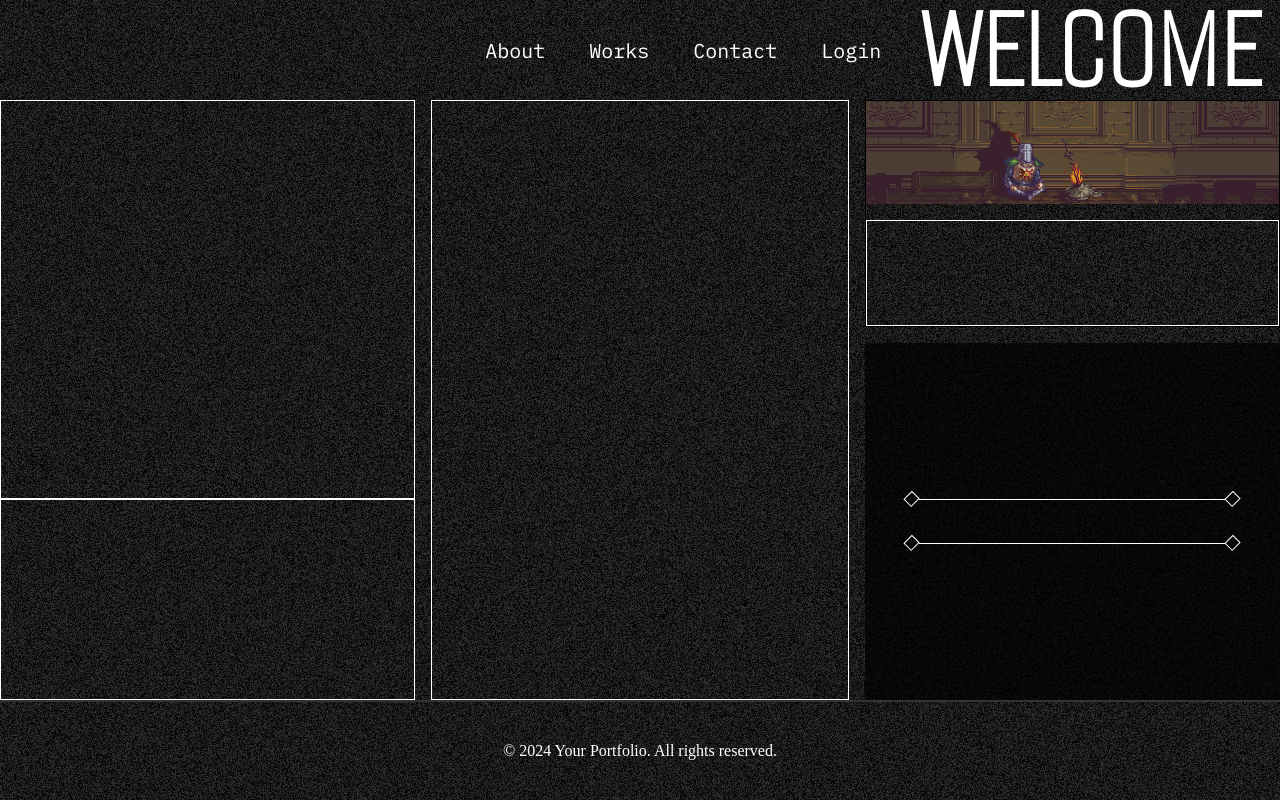
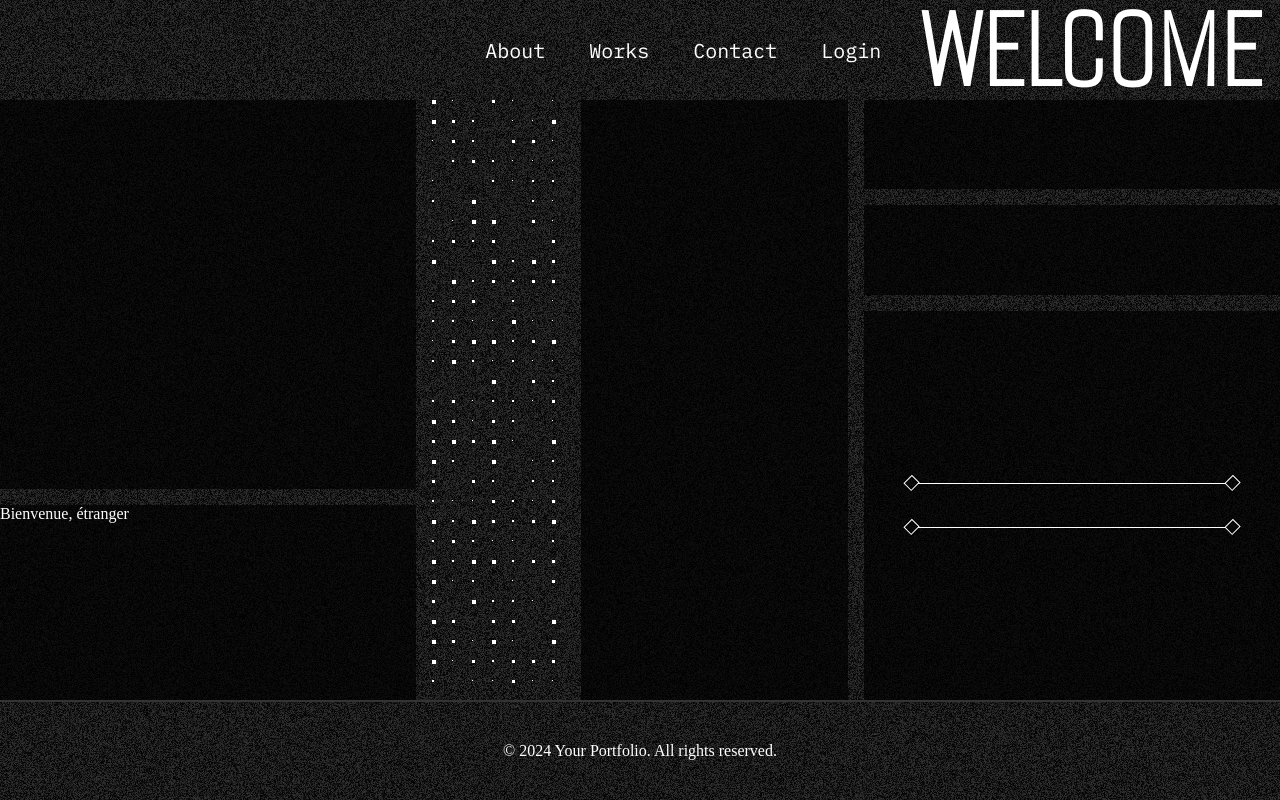
Before and after one commit to FlorentBelotti/django-angular-portfolio, an Angular app in the folder frontend/: page / in a window 1280 px wide. Built offline with nearby package versions, Linux system fonts and the light colour scheme; no server answers.

Commit message:
dot animation ok

```diff
--- a/frontend/src/app/pages/home/home.component.css
+++ b/frontend/src/app/pages/home/home.component.css
@@ -19,22 +19,55 @@
 .left-block {
     display: flex;
     flex-direction: column;
+    gap: 1rem;
 }
 
 .left-top-block {
     flex: 2;
-    border: 1px solid white;
+    background-color: rgba(0, 0, 0, 0.7);
+    /* border: 1px solid white; */
     box-sizing: border-box;
 }
 
 .left-bottom-block {
     flex: 1;
-    border: 1px solid white;
+    /* border: 1px solid white;*/
+    background-color: rgba(0, 0, 0, 0.7);
     box-sizing: border-box;
 }
 
+.left-bottom-block-content {
+    color: white;
+}
+
 .center-block {
-    border: 1px solid white;
+    position: relative;
+    overflow: hidden;
+    display: flex;
+    flex-direction: row;
+    gap: 1rem;
+}
+
+.center-left-block {
+    flex: 1;
+    position: relative;
+    /* border: 1px solid white; */
+    overflow: hidden;
+}
+
+.center-right-block {
+    flex: 2;
+    background-color: rgba(0, 0, 0, 0.7);
+    box-sizing: border-box;
+}
+
+.particle-canvas {
+    position: absolute;
+    top: 0;
+    left: 0;
+    width: 100%;
+    height: 100%;
+    pointer-events: auto;
 }
 
 .right-block {
@@ -45,7 +78,7 @@
 
 .right-top-block {
     flex: 1;
-    border: 1px solid black;
+    /* border: 1px solid black; */
     box-sizing: border-box;
     display: flex;
     flex-direction: column;
@@ -55,24 +88,18 @@
 .right-top-upper {
     flex: 1;
     overflow: hidden;
+    background-color: rgba(0, 0, 0, 0.7);
     display: flex;
 }
 
 .right-top-lower {
     flex: 1;
-    border: 1px solid white;
+    /* border: 1px solid white; */
+    background-color: rgba(0, 0, 0, 0.7);
     display: flex;
     flex-direction: row;
     box-sizing: border-box;
     align-items: center;
-}
-
-.gif-image {
-    width: 100%;
-    height: 100%;
-    object-position: bottom;
-    object-fit: cover;
-    /* filter: grayscale(100%); */
 }
 
 .right-bottom-block {
--- a/frontend/src/app/pages/home/home.component.html
+++ b/frontend/src/app/pages/home/home.component.html
@@ -1,13 +1,22 @@
 <div class="banner-container">
     <div class="left-block">
         <div class="left-top-block"> </div>
-        <div class="left-bottom-block"> </div>
+        <div class="left-bottom-block">
+            <div class="left-bottom-block-content">Bienvenue, étranger</div>
+        </div>
     </div>
-    <div class="center-block"> </div>
+    <div class="center-block">
+        <div class="center-left-block">
+            <canvas #particleCanvas class="particle-canvas"></canvas>
+        </div>
+        <div class="center-right-block">
+            <!-- Contenu du bloc de droite -->
+        </div>
+    </div>
     <div class="right-block">
         <div class="right-top-block">
             <div class="right-top-upper">
-                <img src="assets/images/Solaire.gif" alt="Description du GIF" class="gif-image">
+                <!-- <img src="assets/images/Solaire.gif" alt="Description du GIF" class="gif-image"> -->
             </div>
             <div class="right-top-lower"> </div>
         </div>
--- a/frontend/src/app/pages/home/home.component.ts
+++ b/frontend/src/app/pages/home/home.component.ts
@@ -1,4 +1,5 @@
-import { Component, OnInit } from '@angular/core';
+import { Component, OnInit, ElementRef, ViewChild, AfterViewInit, OnDestroy, Inject, PLATFORM_ID } from '@angular/core';
+import { isPlatformBrowser } from '@angular/common';
 import { PersonalInfosService } from '../../services/personal-infos.service';
 import { personalInfos } from '../../interfaces/personal-infos.model';
 import { CommonModule } from '@angular/common';
@@ -15,23 +16,94 @@ import { AnimatedBackgroundComponent } from '../../components/animated-backgroun
   templateUrl: './home.component.html',
   styleUrl: './home.component.css'
 })
-export class HomeComponent implements OnInit {
+export class HomeComponent implements AfterViewInit, OnDestroy {
+  @ViewChild('particleCanvas', { static: false }) canvasRef!: ElementRef<HTMLCanvasElement>;
 
-  bio: string | null = null;
+  bio: string = '';
+  private animationId: number = 0;
+  private effect: Effect | null = null;
+  private resizeObserver: ResizeObserver | null = null;
 
-  constructor(private personalInfosService: PersonalInfosService) {}
-
-  ngOnInit(): void {
+  constructor(
+    @Inject(PLATFORM_ID) private platformId: Object,
+    private personalInfosService: PersonalInfosService
+  ) {
     this.personalInfosService.get().subscribe({
-      next: (data) => {
+      next: (data: any) => {
         if (data && data.length > 0) {
           this.bio = data[0].bio;
         }
       },
-      error: (error) => {
+      error: (error: any) => {
         console.error('Error loading bio', error);
       }
     });
+  }
+
+  ngAfterViewInit() {
+    // S'assurer que le code s'exécute uniquement côté client
+    if (isPlatformBrowser(this.platformId)) {
+      setTimeout(() => {
+        this.initParticleAnimation();
+      }, 100);
+    }
+  }
+
+  ngOnDestroy() {
+    if (this.animationId) {
+      cancelAnimationFrame(this.animationId);
+    }
+    if (this.resizeObserver) {
+      this.resizeObserver.disconnect();
+    }
+  }
+
+  private initParticleAnimation() {
+    // Vérification supplémentaire pour le navigateur
+    if (!isPlatformBrowser(this.platformId) || !this.canvasRef?.nativeElement) {
+      return;
+    }
+
+    const canvas = this.canvasRef.nativeElement;
+    const ctx = canvas.getContext('2d');
+
+    if (!ctx) {
+      console.warn('Cannot get 2D context from canvas');
+      return;
+    }
+
+    const updateCanvasSize = () => {
+      const rect = canvas.parentElement!.getBoundingClientRect();
+      if (rect.width > 0 && rect.height > 0) {
+        canvas.width = rect.width * window.devicePixelRatio;
+        canvas.height = rect.height * window.devicePixelRatio;
+        canvas.style.width = `${rect.width}px`;
+        canvas.style.height = `${rect.height}px`;
+
+        if (this.effect) {
+          this.effect.resize(canvas.width, canvas.height);
+        }
+      }
+    };
+
+    updateCanvasSize();
+
+    // Observer pour détecter les changements de taille
+    this.resizeObserver = new ResizeObserver(() => {
+      updateCanvasSize();
+    });
+    this.resizeObserver.observe(canvas.parentElement!);
+
+    this.effect = new Effect(canvas.width, canvas.height, ctx, canvas);
+
+    const animate = () => {
+      if (this.effect) {
+        this.effect.update();
+        this.animationId = requestAnimationFrame(animate);
+      }
+    };
+
+    animate();
   }
 
   getCurrentDate(): string {
@@ -42,3 +114,112 @@ export class HomeComponent implements OnInit {
     return Date.now().toString().slice(-5);
   }
 }
+
+class Particle {
+  originX: number;
+  originY: number;
+  effect: Effect;
+  x: number;
+  y: number;
+  ctx: CanvasRenderingContext2D;
+  vx: number = 0;
+  vy: number = 0;
+  ease: number = 0.2;
+  friction: number = 0.95;
+  dx: number = 0;
+  dy: number = 0;
+  distance: number = 0;
+  force: number = 0;
+  angle: number = 0;
+  size: number;
+
+  constructor(x: number, y: number, effect: Effect) {
+    this.originX = x;
+    this.originY = y;
+    this.effect = effect;
+    this.x = Math.floor(x);
+    this.y = Math.floor(y);
+    this.ctx = this.effect.ctx;
+    this.ctx.fillStyle = 'white';
+    this.size = Math.floor(Math.random() * 5);
+    this.draw();
+  }
+
+  draw() {
+    this.ctx.beginPath();
+    this.ctx.fillRect(this.x, this.y, this.size, this.size);
+  }
+
+  update() {
+    this.dx = this.effect.mouse.x - this.x;
+    this.dy = this.effect.mouse.y - this.y;
+    this.distance = this.dx * this.dx + this.dy * this.dy;
+    this.force = -this.effect.mouse.radius / this.distance * 8;
+
+    if (this.distance < this.effect.mouse.radius) {
+      this.angle = Math.atan2(this.dy, this.dx);
+      this.vx += this.force * Math.cos(this.angle);
+      this.vy += this.force * Math.sin(this.angle);
+    }
+
+    this.x += (this.vx *= this.friction) + (this.originX - this.x) * this.ease;
+    this.y += (this.vy *= this.friction) + (this.originY - this.y) * this.ease;
+    this.draw();
+  }
+}
+
+class Effect {
+  width: number;
+  height: number;
+  ctx: CanvasRenderingContext2D;
+  particlesArray: Particle[] = [];
+  gap: number = 20;
+  mouse = {
+    radius: 3000,
+    x: -1000,
+    y: -1000
+  };
+  private canvas: HTMLCanvasElement;
+
+  constructor(width: number, height: number, context: CanvasRenderingContext2D, canvas: HTMLCanvasElement) {
+    this.width = width;
+    this.height = height;
+    this.ctx = context;
+    this.canvas = canvas;
+
+    this.canvas.addEventListener('mousemove', (e) => {
+      const rect = this.canvas.getBoundingClientRect();
+      this.mouse.x = (e.clientX - rect.left) * window.devicePixelRatio;
+      this.mouse.y = (e.clientY - rect.top) * window.devicePixelRatio;
+    });
+
+    this.canvas.addEventListener('mouseleave', () => {
+      this.mouse.x = -1000;
+      this.mouse.y = -1000;
+    });
+
+    this.init();
+  }
+
+  init() {
+    this.particlesArray = [];
+    for (let x = 0; x < this.width; x += this.gap) {
+      for (let y = 0; y < this.height; y += this.gap) {
+        this.particlesArray.push(new Particle(x, y, this));
+      }
+    }
+  }
+
+  resize(width: number, height: number) {
+    this.width = width;
+    this.height = height;
+    this.init();
+  }
+
+  update() {
+    this.ctx.clearRect(0, 0, this.width, this.height);
+    for (let i = 0; i < this.particlesArray.length; i++) {
+      this.particlesArray[i].update();
+    }
+  }
+}
```
